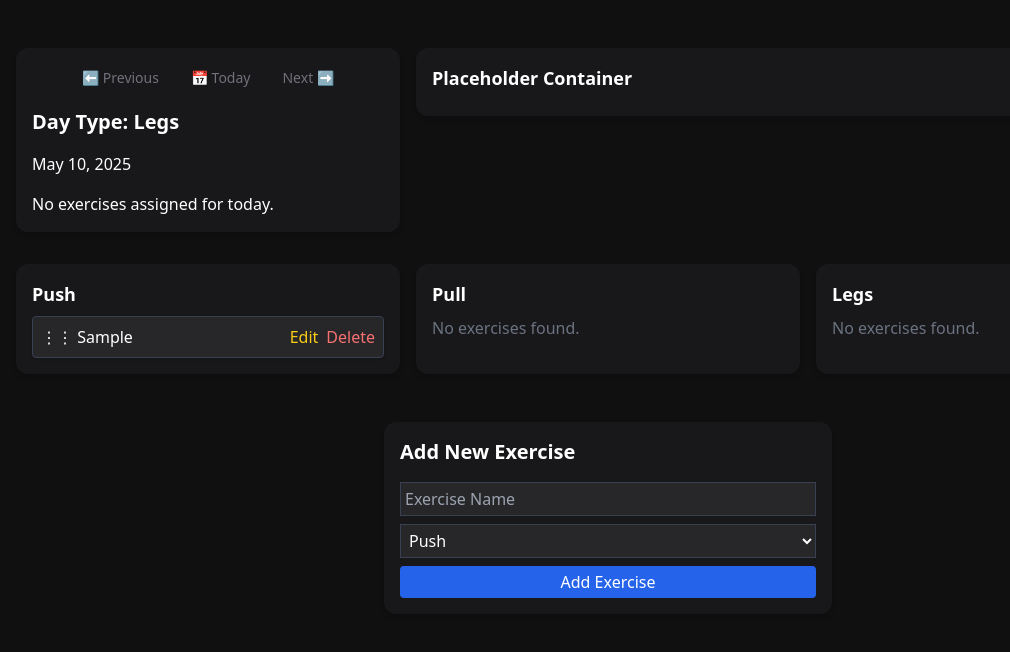
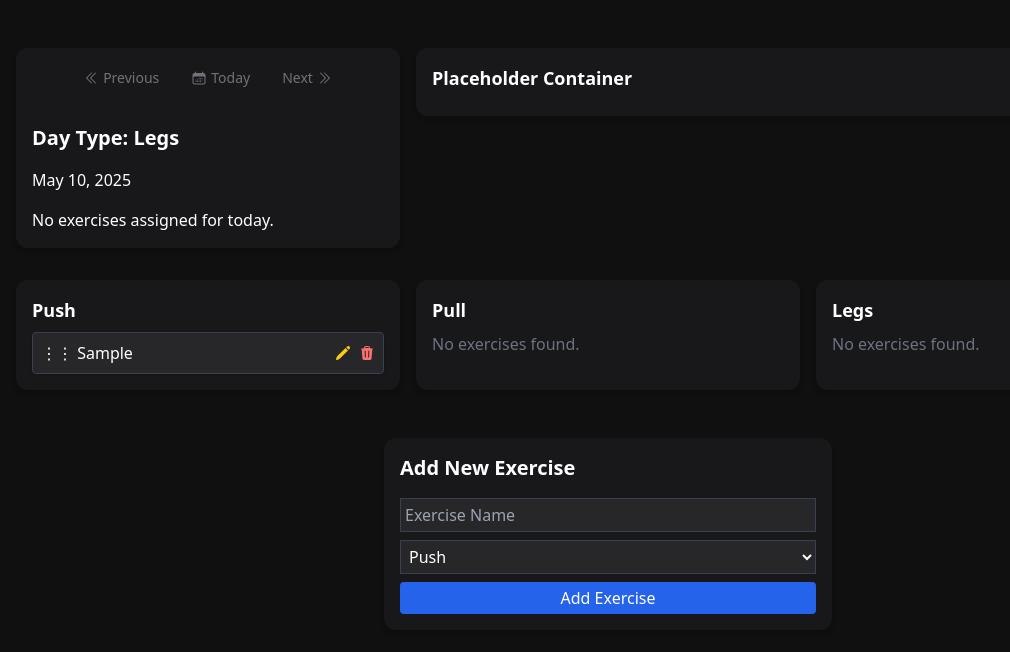
Before and after one commit to BrascoMarketing/Kevin-s-React-App-Tracker, a React (Vite) app: page / in a window 1280 px wide. Both pictures are taken after typing "Sample" into the empty fields and a click on the button "Add Exercise". Shown: the top 652 px of the page, without its empty margins (32-1042 px from the left). Built offline with nearby package versions, Linux system fonts and the light colour scheme.

Commit message:
Added HeroIcon fonts; Updated components to use icons

```diff
--- a/package.json
+++ b/package.json
@@ -11,6 +11,7 @@
   },
   "dependencies": {
     "@hello-pangea/dnd": "^18.0.1",
+    "@heroicons/react": "^2.2.0",
     "react": "^19.1.0",
     "react-dom": "^19.1.0",
     "uuid": "^11.1.0"
--- a/src/components/DayView.jsx
+++ b/src/components/DayView.jsx
@@ -2,6 +2,11 @@ import { loadExerciseLogs, saveExerciseLog } from "../utils/storage";
 import { useState } from "react";
 import { v4 as uuidv4 } from "uuid";
 import { useEffect } from "react";
+import { ChevronDoubleLeftIcon } from "@heroicons/react/24/solid";
+import { ChevronDoubleRightIcon } from "@heroicons/react/24/solid";
+import { CalendarDaysIcon } from "@heroicons/react/24/solid";
+import { PlusIcon } from "@heroicons/react/24/solid";
+import { TrashIcon } from "@heroicons/react/24/solid";
 
 const schedule = {
   Sunday: "Rest",
@@ -49,7 +54,7 @@ useEffect(() => {
 
   if (viewedCategory === "Rest") {
     const navigation = (
-        <div className="flex items-center justify-center space-x-4 mb-4">
+        <div className="flex items-center justify-center space-x-4 mb-8">
             <button
             onClick={() =>
                 setViewedDate(
@@ -58,14 +63,14 @@ useEffect(() => {
             }
             className="text-sm text-zinc-500 px-2 py-1 rounded hover:bg-gray-700"
             >
-            ⬅️ Previous
+            <ChevronDoubleLeftIcon className="h-4 w-4 mr-1" /> Previous
             </button>
 
             <button
             onClick={() => setViewedDate(new Date())}
-            className="text-sm text-zinc-500 px-2 py-1 rounded hover:bg-gray-700"
+            className="flex items-center text-sm text-zinc-500 px-2 py-1 rounded hover:bg-gray-700"
             >
-            📅 Today
+            <CalendarDaysIcon className="h-4 w-4 mr-1" /> Today
             </button>
 
             <button
@@ -76,7 +81,7 @@ useEffect(() => {
             }
             className="text-sm text-zinc-500 px-2 py-1 rounded hover:bg-gray-700"
             >
-            Next ➡️
+            Next <ChevronDoubleRightIcon className="h-4 w-4 ml-1" />
             </button>
         </div>
         );
@@ -92,23 +97,23 @@ useEffect(() => {
   return (
     <div className="bg-zinc-900 text-white rounded-xl shadow-md p-4 mx-auto">
 
-        <div className="flex items-center justify-center space-x-4 mb-4">
+        <div className="flex items-center justify-center space-x-4 mb-8">
             <button
                 onClick={() =>
                 setViewedDate(
                     new Date(viewedDate.getFullYear(), viewedDate.getMonth(), viewedDate.getDate() - 1)
                 )
                 }
-                className="text-sm text-zinc-500 px-2 py-1 rounded hover:bg-gray-700"
+                className="flex items-center text-sm text-zinc-500 px-2 py-1 rounded hover:bg-gray-700"
             >
-                ⬅️ Previous
+                <ChevronDoubleLeftIcon className="h-4 w-4 mr-1" /> Previous
             </button>
 
             <button
                 onClick={() => setViewedDate(new Date())}
-                className="text-sm text-zinc-500 px-2 py-1 rounded hover:bg-gray-700"
+                className="flex items-center text-sm text-zinc-500 px-2 py-1 rounded hover:bg-gray-700"
             >
-                📅 Today
+                <CalendarDaysIcon className="h-4 w-4 mr-1" /> Today
             </button>
 
             <button
@@ -117,9 +122,9 @@ useEffect(() => {
                     new Date(viewedDate.getFullYear(), viewedDate.getMonth(), viewedDate.getDate() + 1)
                 )
                 }
-                className="text-sm text-zinc-500 px-2 py-1 rounded hover:bg-gray-700"
+                className="flex items-center text-sm text-zinc-500 px-2 py-1 rounded hover:bg-gray-700"
             >
-                Next ➡️
+                Next <ChevronDoubleRightIcon className="h-4 w-4 ml-1" />
             </button>
             </div>
 
@@ -186,7 +191,7 @@ useEffect(() => {
                       onClick={() => handleDeleteSet(i)}
                       className="text-red-400 hover:underline"
                     >
-                      Delete
+                      <TrashIcon className="h-4 w-4" />
                     </button>
                   </li>
                 ))}
@@ -255,9 +260,9 @@ function SetLogger({ onAddSet }) {
       />
       <button
         type="submit"
-        className="bg-blue-600 text-white py-1 rounded"
+        className="flex items-center bg-blue-600 text-white py-1 rounded"
       >
-        Add Set
+        <PlusIcon className="h-4 w-4 mr-1" /> Add Set
       </button>
     </form>
   );
--- a/src/components/ExerciseLibraryColumns.jsx
+++ b/src/components/ExerciseLibraryColumns.jsx
@@ -4,6 +4,8 @@ import {
   Droppable,
   Draggable,
 } from "@hello-pangea/dnd";
+import { PencilIcon } from "@heroicons/react/24/solid";
+import { TrashIcon } from "@heroicons/react/24/solid";
 
 export default function ExerciseLibraryColumns({ library, setLibrary }) {
   const handleDeleteExercise = (id) => {
@@ -100,21 +102,21 @@ export default function ExerciseLibraryColumns({ library, setLibrary }) {
                             ) : (
                                 <div className="flex justify-between items-center w-full">
                                 <span>⋮⋮ {ex.name}</span>
-                                <div className="space-x-2">
+                                <div className="flex space-x-2">
                                     <button
-                                    onClick={() => {
+                                      onClick={() => {
                                         setEditingId(ex.id);
                                         setEditValue(ex.name);
-                                    }}
-                                    className="text-yellow-400"
+                                      }}
+                                      className="text-yellow-400 flex items-center space-x-1"
                                     >
-                                    Edit
+                                      <PencilIcon className="h-4 w-4" />
                                     </button>
                                     <button
                                     onClick={() => handleDeleteExercise(ex.id)}
                                     className="text-red-400"
                                     >
-                                    Delete
+                                    <TrashIcon className="h-4 w-4" />
                                     </button>
                                 </div>
                                 </div>
```
Also changed, not shown: 1 other file (tests, documents, lock files or other folders).
